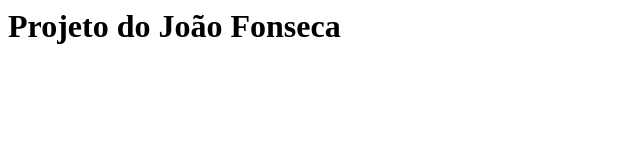
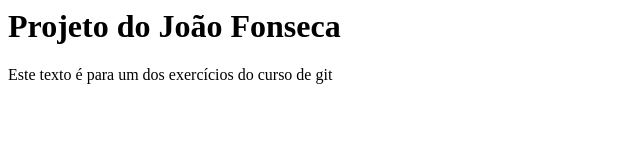
Before and after one commit to rodrigodf83/curso-git, a plain HTML site: page index.html in a window 1280 px wide. Shown: the whole page, without its empty margins (0-640 px from the left). Drawn offline with Linux system fonts and the light colour scheme.

Commit message:
Adicao de um novo paragrafor

```diff
--- a/index.html
+++ b/index.html
@@ -3,5 +3,6 @@
  </head>
  <body>
  	<h1>Projeto do João Fonseca</h1>
+ 	<p>Este texto é para um dos exercícios do curso de git</p>
  </body>
 </html>
```
